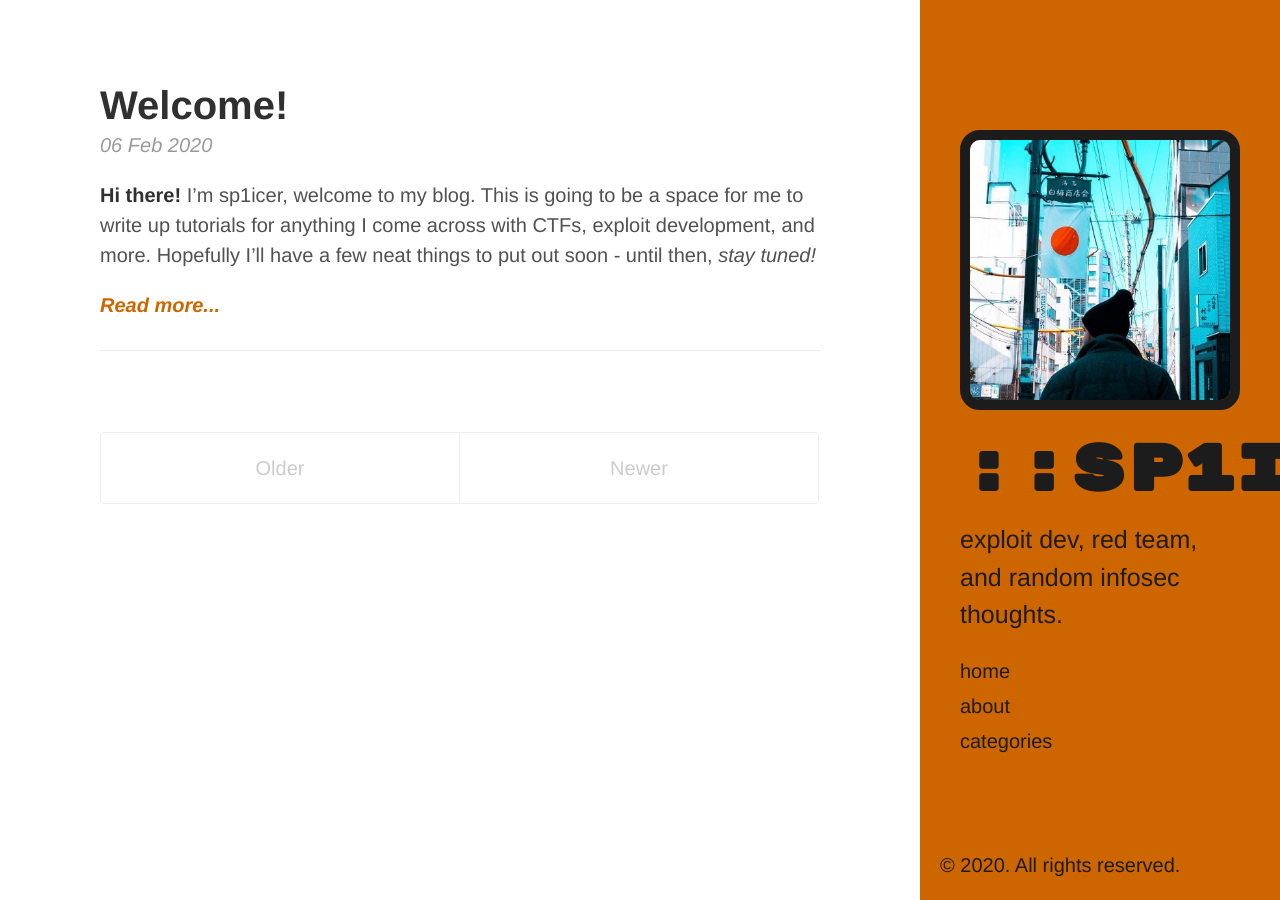
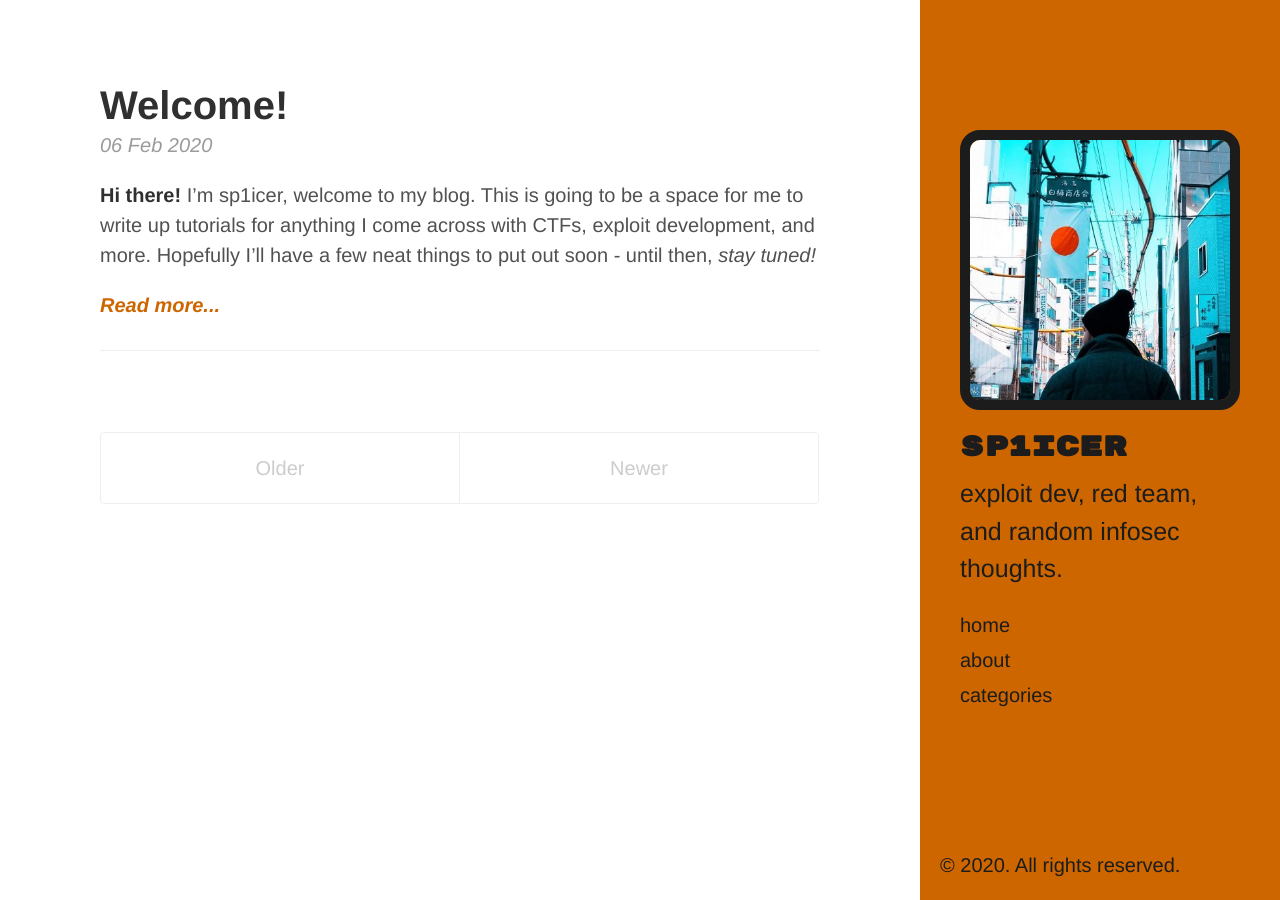
Before and after one commit to sp1icer/sp1icer.github.io, a Jekyll site: the page built from index.html, in a window 1280 px wide. Built offline with Jekyll 4.4.1, drawn with Linux system fonts in a browser that asks for light colours; Markdown is read by kramdown in place of the engine named in the settings; the list of posts is cut into pages by our own code.

Commit message:
changes.

```diff
--- a/_config.yml
+++ b/_config.yml
@@ -6,7 +6,7 @@ highlighter:      pygments
 permalink: /:categories/:title
 
 # Setup
-title:            '::sp1icer'
+title:            'sp1icer'
 description:      'exploit dev, red team, and random infosec thoughts.'
 url:              https://sp1icer.dev
 baseurl:          '/'
--- a/public/css/hyde.css
+++ b/public/css/hyde.css
@@ -80,7 +80,7 @@ html {
   color: #fff;
   margin-top: 0;
   font-family: "Rubik Mono One", sans-serif;
-  font-size: 3.25rem;
+  font-size: 1.4rem;
 }
 
 /* Sidebar nav */
```
Also changed, not shown: 2 other files.
